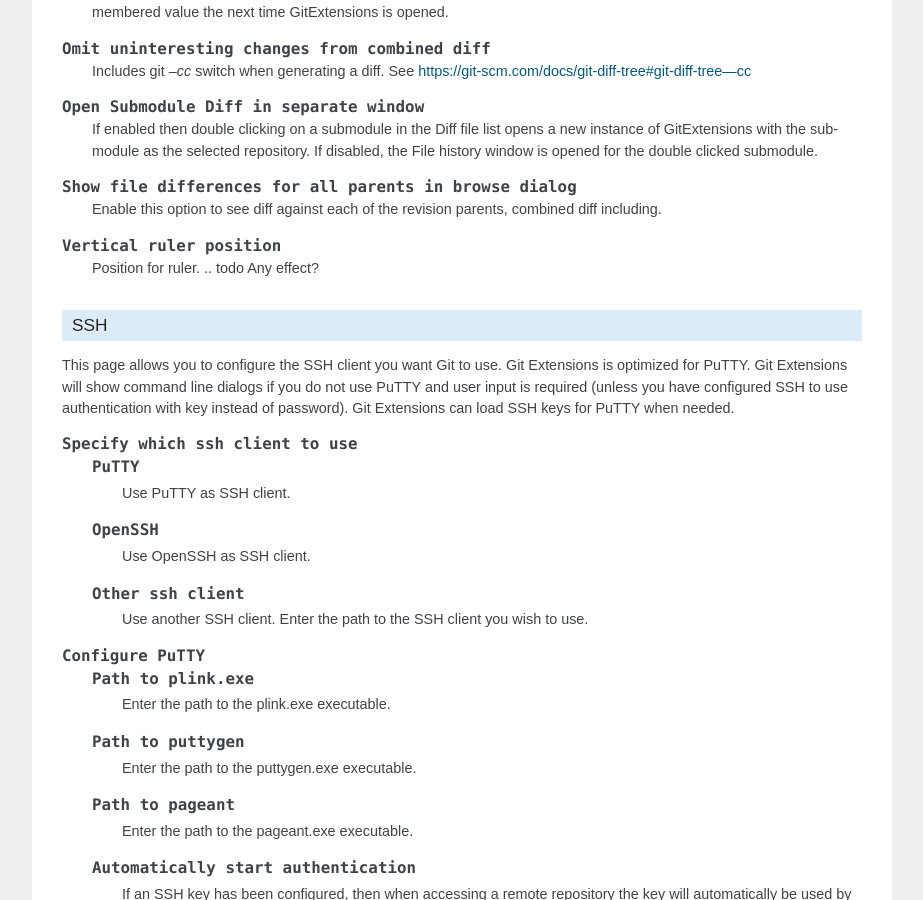
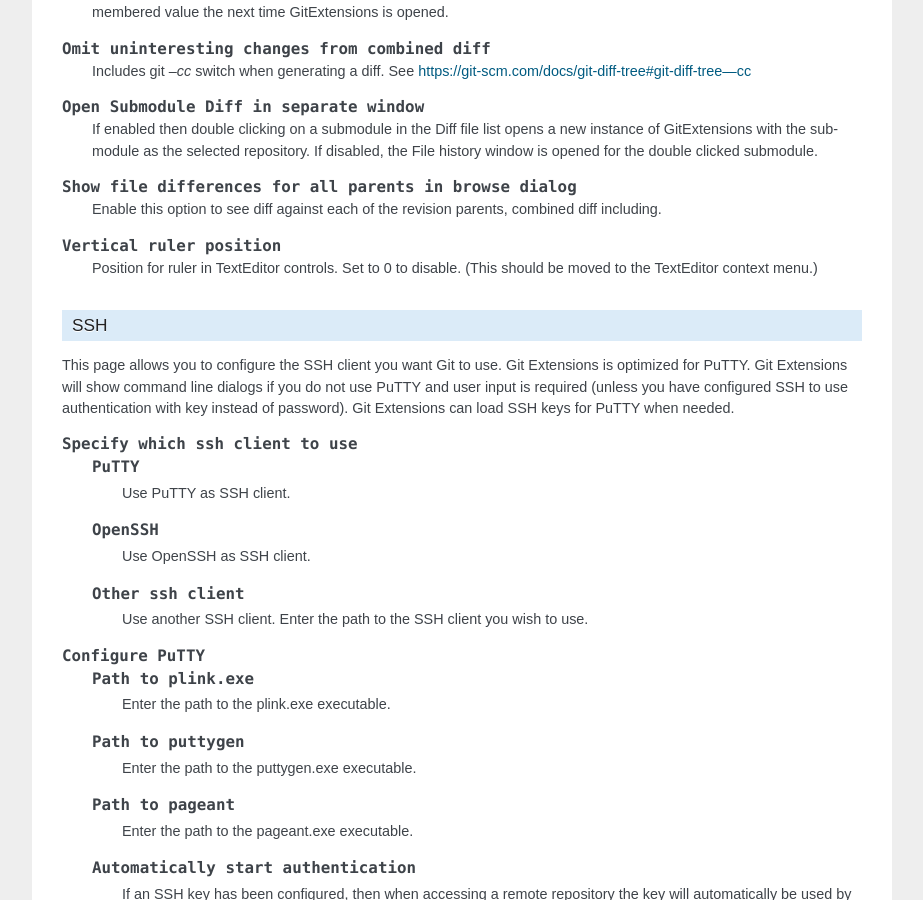
Before and after one commit to martinqt/GitExtensionsDoc, a Sphinx documentation site: the page built from source/settings.rst, in a window 1280 px wide and 900 px high, scrolled down 16156 px. Shown: the whole window, without its empty margins (198-1121 px from the left). Built offline with Sphinx 7.4.7, drawn with Linux system fonts in a browser that asks for light colours.

Commit message:
Document how to disable the vertical ruler

```diff
--- a/source/git_extensions.rst
+++ b/source/git_extensions.rst
@@ -25,14 +25,13 @@
 Video tutorials
 ---------------
 
-There are video tutorials for some basic functions on YouTube, for older Git Extensions versions.
+There are video tutorials for some basic functions on YouTube (made for older Git Extensions versions).
 
 #. `Clone <http://www.youtube.com/watch?v=TlZXSkJGKF8>`_
 #. `Commit changes <http://www.youtube.com/watch?v=B8uvje6X7lo>`_
 #. `Push changes <http://www.youtube.com/watch?v=JByfXdbVAiE>`_
 #. `Pull changes <http://www.youtube.com/watch?v=9g8gXPsi5Ko>`_
 #. `Handle merge conflicts <http://www.youtube.com/watch?v=Kmc39RvuGM8>`_
-#. `Install Git Extensions on Ubuntu 11.04  <http://www.youtube.com/watch?v=zk2MMUQuW4s>`_
 
 Links
 -----
--- a/source/settings.rst
+++ b/source/settings.rst
@@ -909,8 +909,8 @@
 
       .. setting:: Vertical ruler position
 
-        Position for ruler.
-        .. todo Any effect?
+        Position for ruler in TextEditor controls. Set to 0 to disable.
+        (This should be moved to the TextEditor context menu.)
 
   .. settingspage:: SSH
 
```
